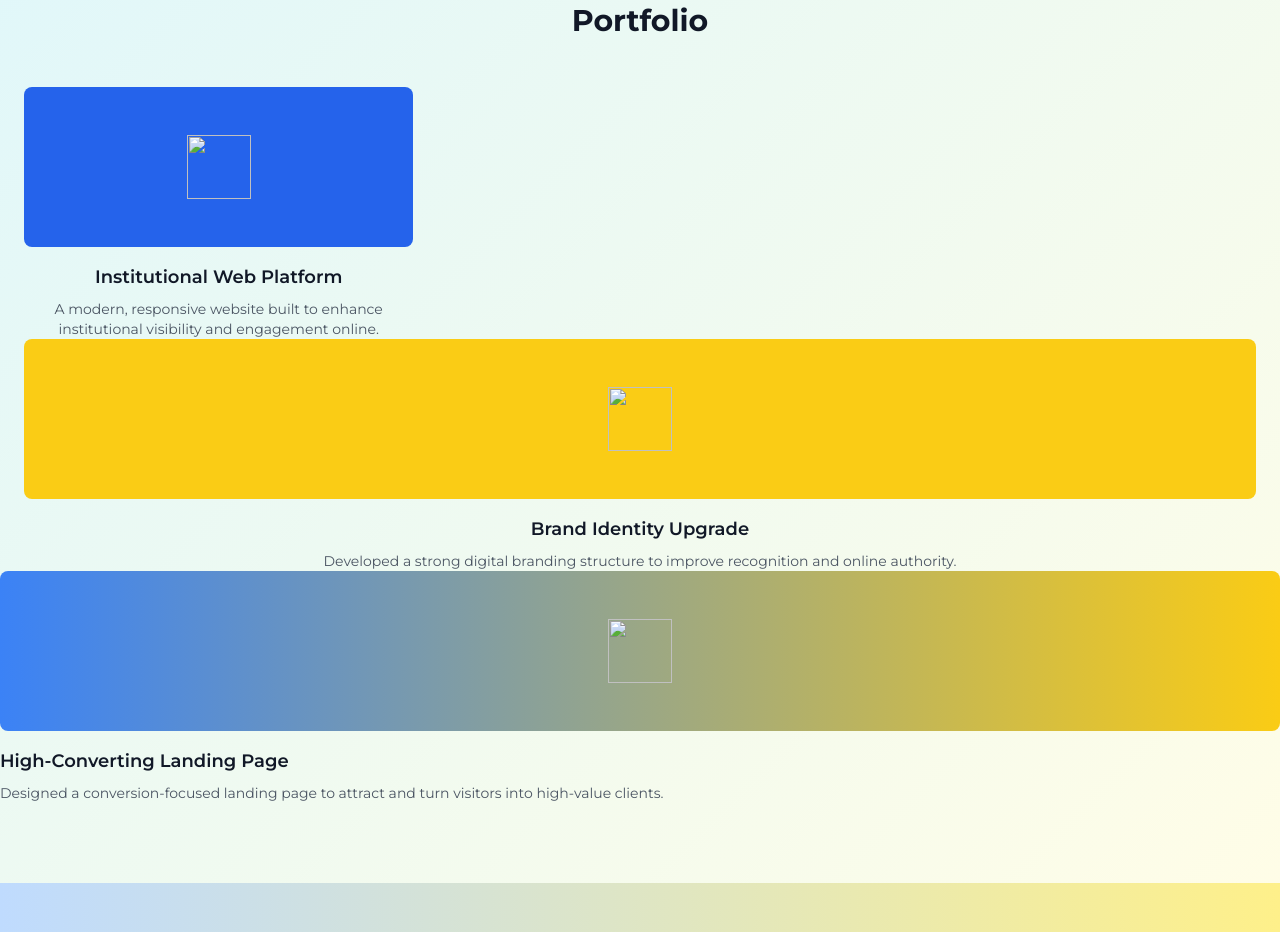
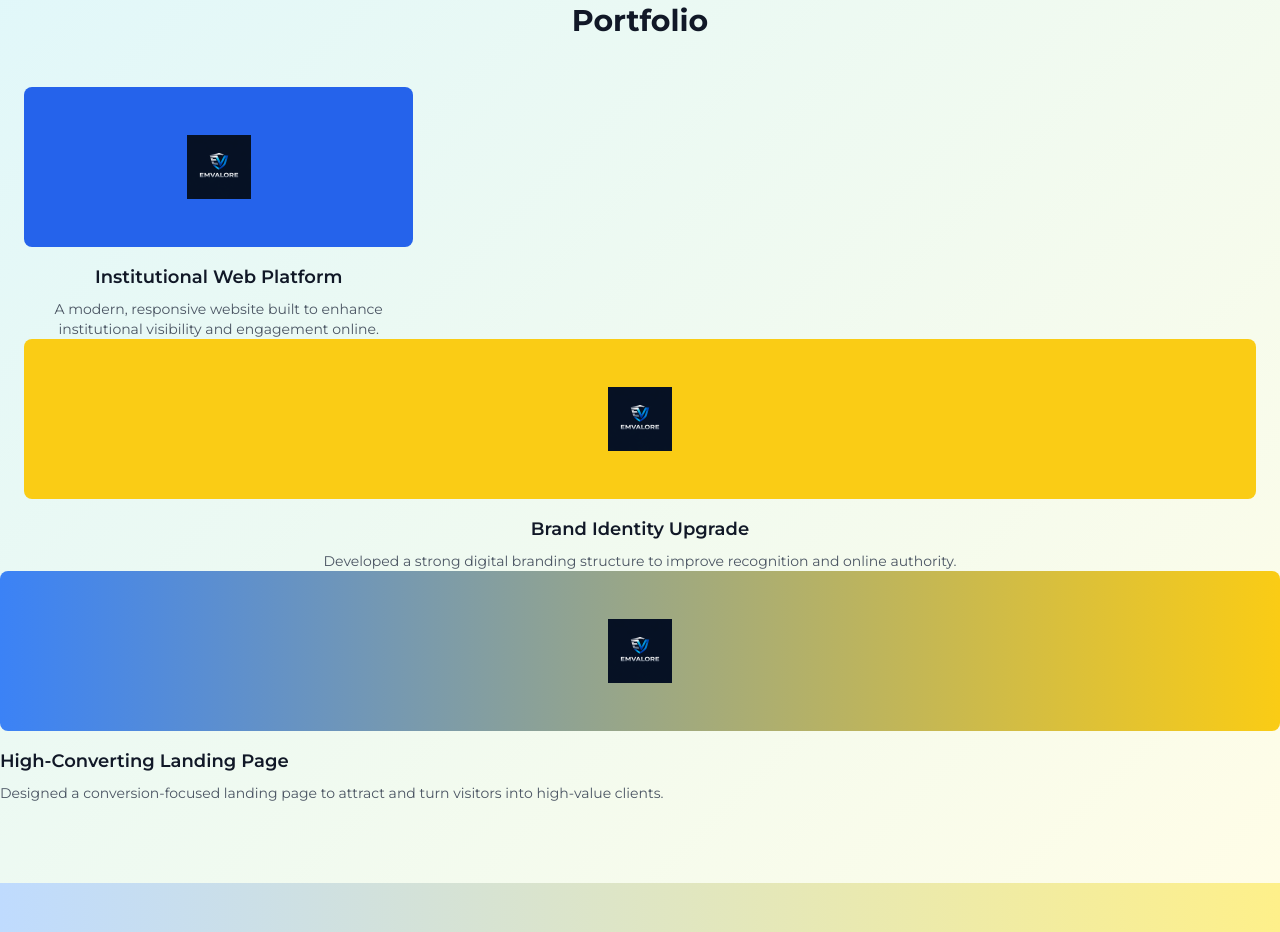
Before and after one commit to Emvalore/emvalore, a plain HTML site: page main.html in a window 1280 px wide. Shown: the part 1589-2521 px from the top of the page. Drawn offline with nearby package versions, Linux system fonts and the light colour scheme.

Commit message:
Update main.html

```diff
--- a/main.html
+++ b/main.html
@@ -108,7 +108,7 @@
       <!-- Project 1 -->
       <a href="#" target="_blank">
         <div class="flex items-center justify-center h-40 bg-blue-600 rounded-lg mb-4">
-  <img src="logo.png" class="w-16 h-16">
+  <img src="images/logo.png" class="w-16 h-16">
 </div>
           <h3 class="font-semibold text-lg mb-2">Institutional Web Platform</h3>
           <p class="text-sm text-gray-600">
@@ -120,7 +120,7 @@
       <!-- Project 2 -->
       <a href="#" target="_blank">
         <div class="flex items-center justify-center h-40 bg-yellow-400 rounded-lg mb-4">
-  <img src="logo.png" class="w-16 h-16">
+  <img src="images/logo.png" class="w-16 h-16">
 </div>
           <h3 class="font-semibold text-lg mb-2">Brand Identity Upgrade</h3>
           <p class="text-sm text-gray-600">
@@ -132,7 +132,7 @@
       <!-- Project 3 -->
       <a href="#" target="_blank">
        <div class="flex items-center justify-center h-40 bg-gradient-to-r from-blue-500 to-yellow-400 rounded-lg mb-4">
-  <img src="logo.png" class="w-16 h-16">
+  <img src="images/logo.png" class="w-16 h-16">
 </div>
           <h3 class="font-semibold text-lg mb-2">High-Converting Landing Page</h3>
           <p class="text-sm text-gray-600">
```
